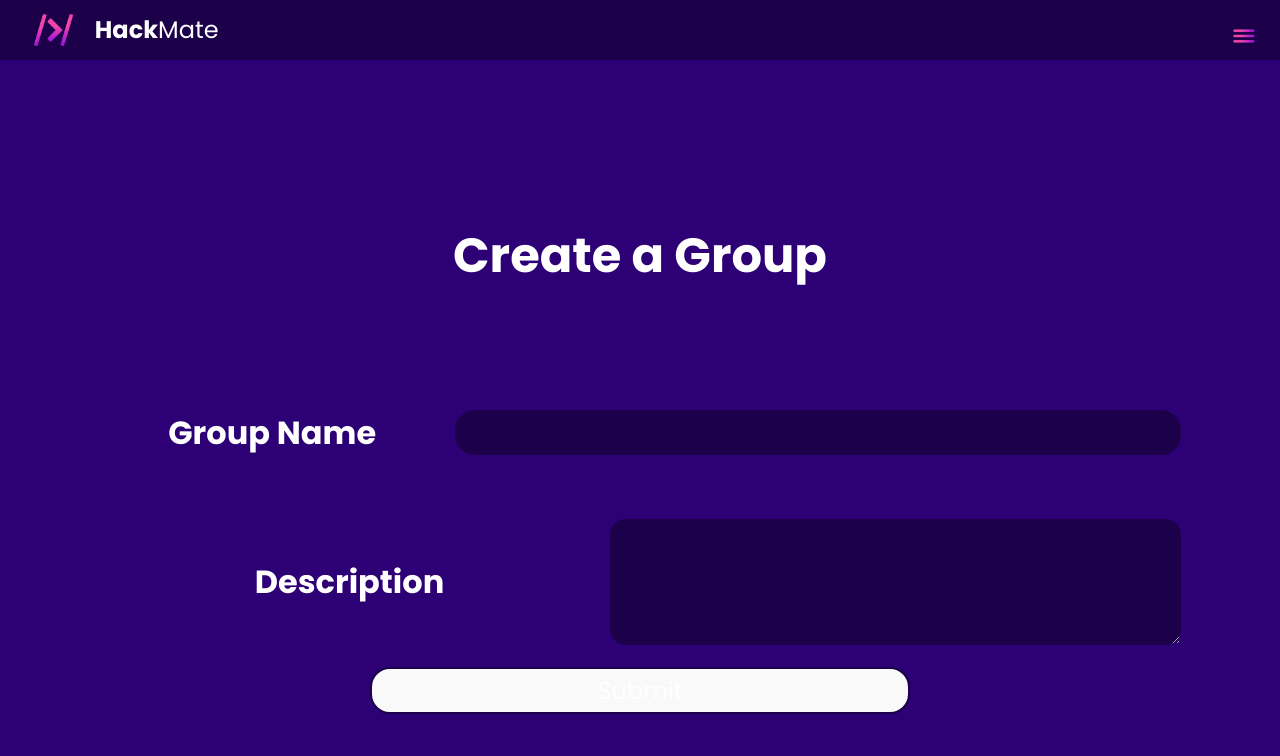
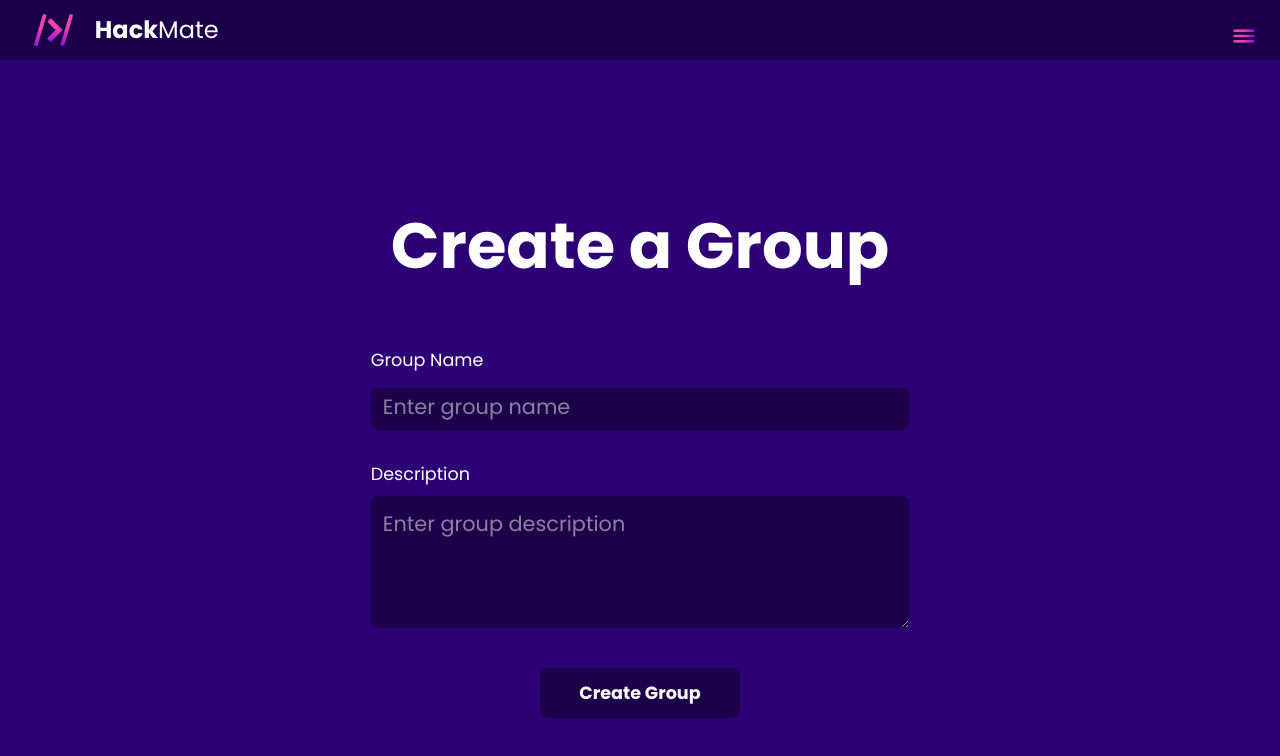
Before and after one commit to ihatepeanuts32/HackMate, a React (Vite) app in the folder frontend/: page /createGroup in a window 1280 px wide. Shown: the top 756 px of the page. Built offline with nearby package versions, Linux system fonts and the light colour scheme.

Commit message:
CSS changes to make create group and chatinbox look better

```diff
--- a/frontend/src/pages/CreateGroup.jsx
+++ b/frontend/src/pages/CreateGroup.jsx
@@ -41,26 +41,102 @@ const CreateGroup = () => {
     };
 
     return(
-    <div>
-        <h5>Create a Group</h5>
-        {error && <p style={{ color: "red" }}>{error}</p>}
-        {success && <p style={{ color: "green" }}>Group created successfully!</p>}
-        <form onSubmit={handleSubmit}>
-            <div className="split-row">
-                <h3 style={{width:500}}>Group Name</h3>
-                <input width={50} style={{fontSize: 18}}
+        <div style={{
+            maxWidth: '800px',
+            margin: '0 auto',
+            padding: '2rem',
+            display: 'flex',
+            flexDirection: 'column',
+            gap: '1.5rem'
+        }}>
+            <h2 style={{
+                textAlign: 'center',
+                marginBottom: '2rem',
+                color: 'var(--text-primary)'
+            }}>Create a Group</h2>
+
+            {error && <p style={{ color: "red", textAlign: 'center' }}>{error}</p>}
+            {success && <p style={{ color: "green", textAlign: 'center' }}>Group created successfully!</p>}
+
+            <form onSubmit={handleSubmit} style={{
+                display: 'flex',
+                flexDirection: 'column',
+                gap: '1.5rem'
+            }}>
+                <div style={{
+                    display: 'flex',
+                    flexDirection: 'column',
+                    gap: '0.5rem'
+                }}>
+                    <label style={{
+                        fontSize: '1.1rem',
+                        fontWeight: '500',
+                        color: 'var(--text-primary)'
+                    }}>Group Name</label>
+                    <input
+                        type="text"
                         value={groupName}
                         onChange={(e) => setGroupName(e.target.value)}
+                        style={{
+                            padding: '0.75rem',
+                            fontSize: '1rem',
+                            borderRadius: '8px',
+                            border: '1px solid var(--border-color)',
+                            backgroundColor: '#1C0049',
+                            color: 'white'
+                        }}
+                        placeholder="Enter group name"
                     />
                 </div>
-            <div className="split-row">
-                <h3 style={{width:500}}>Description</h3>
-                <textarea rows={6} cols={50} style={{fontSize: 18, borderRadius: 15, borderColor:'#1C0049'}}
+
+                <div style={{
+                    display: 'flex',
+                    flexDirection: 'column',
+                    gap: '0.5rem'
+                }}>
+                    <label style={{
+                        fontSize: '1.1rem',
+                        fontWeight: '500',
+                        color: 'var(--text-primary)'
+                    }}>Description</label>
+                    <textarea
+                        rows={6}
                         value={description}
-                    onChange={(e)=> setDescription(e.target.value)}
+                        onChange={(e) => setDescription(e.target.value)}
+                        style={{
+                            padding: '0.75rem',
+                            fontSize: '1rem',
+                            borderRadius: '8px',
+                            border: '1px solid var(--border-color)',
+                            backgroundColor: '#1C0049',
+                            color: 'white',
+                            resize: 'vertical'
+                        }}
+                        placeholder="Enter group description"
                     />
                 </div>
-            <button type="submit" style={{fontSize: 24, borderColor:'#1C0049'}}>Submit</button>
+
+                <button
+                    type="submit"
+                    style={{
+                        padding: '0.75rem 1.5rem',
+                        fontSize: '1.1rem',
+                        backgroundColor: '#1C0049',
+                        color: 'white',
+                        border: 'none',
+                        borderRadius: '8px',
+                        cursor: 'pointer',
+                        alignSelf: 'center',
+                        marginTop: '1rem',
+                        width: '200px',
+                        fontWeight: 'bold',
+                        transition: 'background-color 0.2s ease'
+                    }}
+                    onMouseOver={(e) => e.currentTarget.style.backgroundColor = '#2A0066'}
+                    onMouseOut={(e) => e.currentTarget.style.backgroundColor = '#1C0049'}
+                >
+                    Create Group
+                </button>
             </form>
         </div>
     )
--- a/frontend/src/styles/ChatInbox.css
+++ b/frontend/src/styles/ChatInbox.css
@@ -1,25 +1,30 @@
 * {
     box-sizing: border-box;
+    max-width: 100%;
 }
 
 .chat-inbox {
     display: flex;
-    height: 100vh;
-    width: 100vw;
+    height: calc(100vh - 60px); /* Subtract navbar height */
+    width: 100%;
+    max-width: 1200px;
+    margin: 0 auto;
     font-family: 'Segoe UI', sans-serif;
+    background-color: #f3f3f3;
     overflow: hidden;
-    background-color: #f3f3f3;
-    max-width: 100vw;
-    overflow-x: hidden;
+    box-shadow: 0 0 24px rgba(0,0,0,0.08);
+    border-radius: 12px;
 }
 
 .sidebar {
-    width: 22%;
+    width: 320px;
+    min-width: 260px;
     background-color: #28025d;
     display: flex;
     flex-direction: column;
     padding: 1.5rem 1rem;
     box-shadow: 2px 0 5px rgba(0, 0, 0, 0.2);
+    overflow-y: auto;
 }
 
 .chat-title {
@@ -65,14 +70,12 @@
 
 .chat-window {
     flex: 1;
-    background-color: #ffffff;
+    min-width: 800px;
+    background-color: #9147ff;
     display: flex;
-    justify-content: center;
-    align-items: center;
-    font-size: 1.1rem;
-    padding: 2rem;
-    color: #333;
-    border-left: 1px solid #ddd;
+    flex-direction: column;
+    position: relative;
+    overflow: hidden;
 }
 
 .chat-container {
@@ -80,18 +83,16 @@
     flex-direction: column;
     height: 100%;
     width: 100%;
-    max-width: 100%;
     position: relative;
-    overflow-x: hidden;
 }
 
 .messages {
     flex: 1;
     overflow-y: auto;
+    padding: 1rem;
     display: flex;
     flex-direction: column;
-    padding: 1rem;
-    margin-bottom: 70px;
+    gap: 0.5rem;
 }
 
 .message-input-container {
@@ -101,18 +102,18 @@
     right: 0;
     display: flex;
     padding: 1rem;
-    background-color: white;
-    border-top: 1px solid #eaeaea;
+    background-color: #9147ff;
+    border-top: 1px solid #28025d;
 }
 
 .message-input-field {
     flex: 1;
     padding: 0.75rem 1rem;
-    border: 1px solid #d1d1d1;
     border-radius: 20px;
     font-size: 0.95rem;
     outline: none;
     transition: border-color 0.2s ease;
+    margin-right: 0.5rem;
 }
 
 .message-input-field:focus {
@@ -120,24 +121,82 @@
 }
 
 .send-button {
-    background-color: #9147ff;
+    background-color: #FF69B4;
     color: white;
     border: none;
     border-radius: 20px;
     padding: 0.75rem 1.5rem;
-    margin-left: 0.75rem;
     cursor: pointer;
     font-weight: 600;
     transition: background-color 0.2s ease;
+    white-space: nowrap;
 }
 
 .send-button:hover {
-    background-color: #7d33d7;
+    background-color: #eb61a6;
 }
 
-.chat-title {
-    font-size: 1.5rem;
-    font-weight: bold;
+.chat-header {
+    padding: 1rem;
+    border-bottom: 1px solid #28025d;
+    background-color: #9147ff;
+}
+
+.chat-placeholder {
     display: flex;
+    justify-content: center;
     align-items: center;
+    height: 100%;
+    color: #ffffff;
+    font-size: 1.2rem;
 }
+
+/* Remove any horizontal scrollbar */
+::-webkit-scrollbar {
+    width: 8px;
+}
+
+::-webkit-scrollbar-track {
+    background: #f1f1f1;
+}
+
+::-webkit-scrollbar-thumb {
+    background: #888;
+    border-radius: 4px;
+}
+
+::-webkit-scrollbar-thumb:hover {
+    background: #555;
+}
+
+@media (max-width: 1300px) {
+    .chat-inbox {
+        max-width: 100vw;
+        border-radius: 0;
+    }
+    .chat-window {
+        min-width: 300px;
+    }
+    .sidebar {
+        min-width: 180px;
+        width: 220px;
+    }
+}
+
+@media (max-width: 900px) {
+    .chat-inbox {
+        flex-direction: column;
+        height: 100vh;
+        max-width: 100vw;
+    }
+    .sidebar {
+        width: 100%;
+        min-width: 0;
+        box-shadow: none;
+        padding: 1rem 0.5rem;
+    }
+    .chat-window {
+        min-width: 0;
+        width: 100%;
+    }
+}
```
Lines whose indentation alone changed are shown as unchanged.
